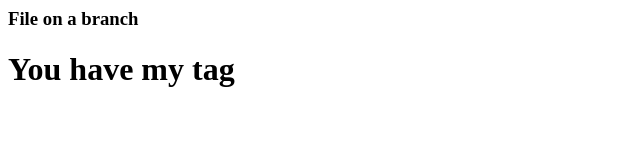
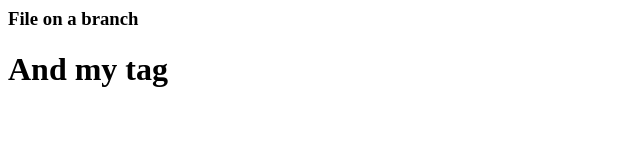
Before and after one commit to CosminHorjea/ClonedRepository, a plain HTML site: page index.html in a window 1280 px wide. Shown: the whole page, without its empty margins (0-640 px from the left). Drawn offline with Linux system fonts and the light colour scheme.

```diff
--- a/index.html
+++ b/index.html
@@ -1,2 +1,2 @@
 <h3>File on a branch</h3>
-<h1>You have my tag</h1>
+<h1>And my tag</h1>
```
